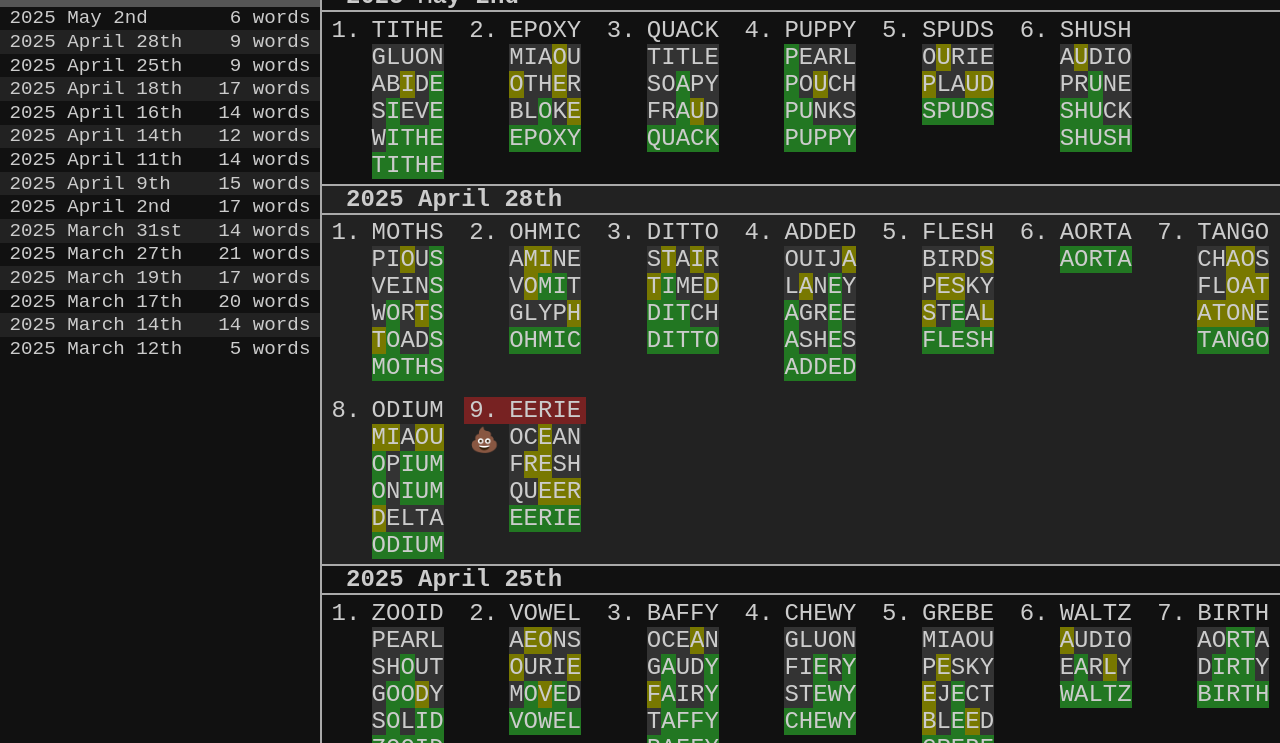
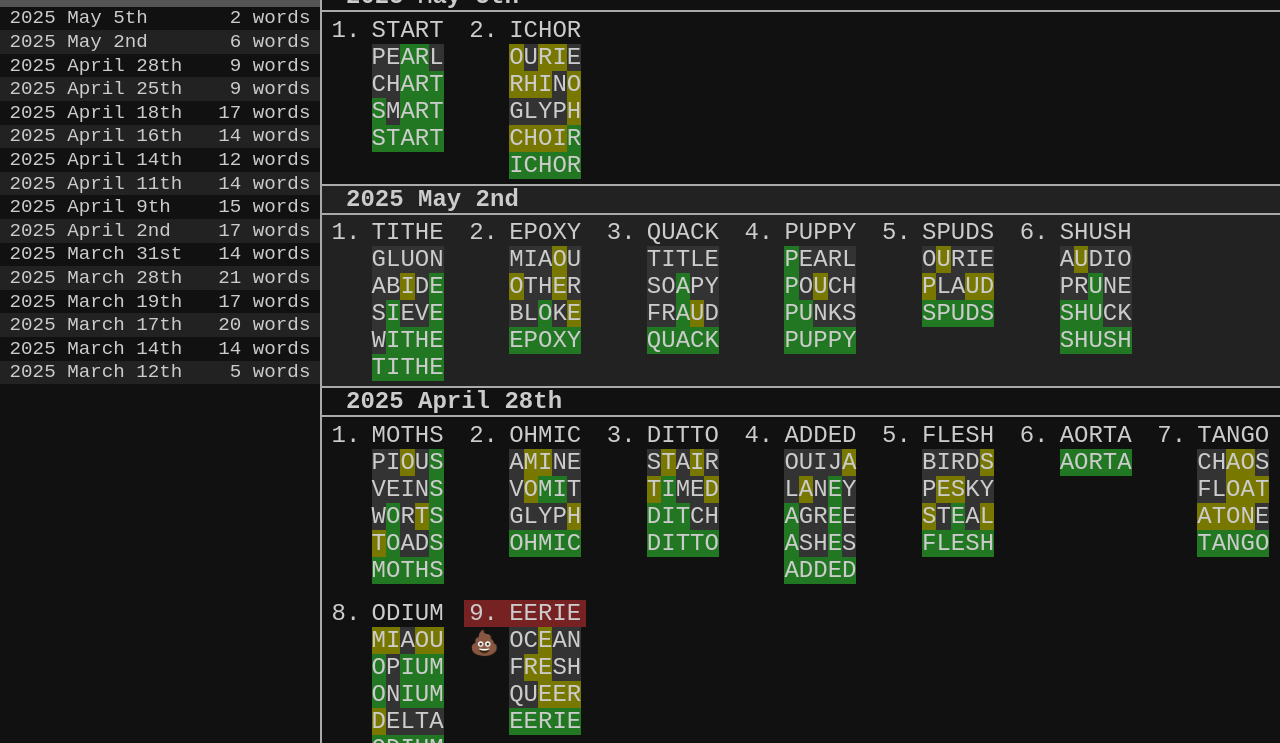
Before and after one commit to SpikyTater/spuddle-archive, a plain HTML site: page index.html in a window 1280 px wide. Shown: the part 57-800 px from the top of the page. Drawn offline with Linux system fonts and the light colour scheme.

Commit message:
corrected a date, updated to may 5th

```diff
--- a/index.html
+++ b/index.html
@@ -463,7 +463,7 @@
                         { g: "ocean,braid,waist,villa,qibla" },
                         { g: "audio,cairn,fairy,hairy" },
                     ], // 2025-03-19 end
-                    "2025-03-27": [
+                    "2025-03-28": [
                         { g: "pearl,juice,hinge,movie" },
                         { g: "rainy,nacho,mango" },
                         { g: "audio,amber,angel,aztec" },
@@ -485,7 +485,7 @@
                         { g: "ocean,canal,uncal" },
                         { g: "aorta" },
                         { g: "guess,snare,sepoy,sites,silex" },
-                    ], // 2025-03-27 end
+                    ], // 2025-03-28 end
                     "2025-03-31": [
                         { g: "pearl,snail,flail,avail,quail" },
                         { g: "aeons,cloud,frock" },
@@ -633,6 +633,10 @@
                         { g: "ourie,plaud,spuds" },
                         { g: "audio,prune,shuck,shush" },
                     ], // 2025-05-02 end
+                    "2025-05-05": [
+                        { g: "pearl,chart,smart,start" },
+                        { g: "ourie,rhino,glyph,choir,ichor" },
+                    ], // 2025-05-05 end
                 }; // data end
 
                 // value: bool -> is_correct_word
```
